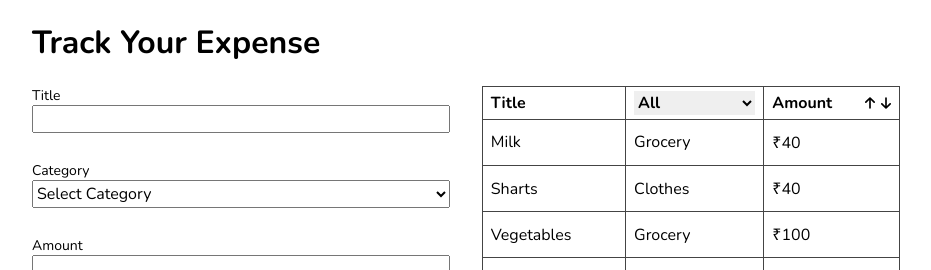
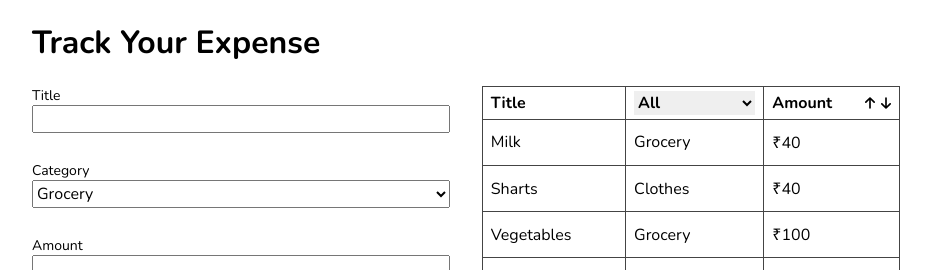
Before and after one commit to coderkaziarif/basics-form-handling, a React (Vite) app: page / in a window 1280 px wide. Shown: the top 270 px of the page, without its empty margins (158-1089 px from the left). Built offline with nearby package versions, Linux system fonts and the light colour scheme.

Commit message:
default option set

```diff
--- a/src/components/Select.jsx
+++ b/src/components/Select.jsx
@@ -4,6 +4,7 @@ export default function Select({
   name,
   value,
   options,
+  defaultOptions,
   onChange,
   error,
 }) {
@@ -12,9 +13,11 @@ export default function Select({
       <label htmlFor={id}>{label}</label>
 
       <select id={id} name={name} value={value} onChange={onChange}>
-        <option value="" hidden>
-          Select Category
-        </option>
+        {defaultOptions && (
+          <option value="" hidden>
+            {defaultOptions}
+          </option>
+        )}
         {options.map((option) => (
           <option key={option} value={option}>
             {option}
```
